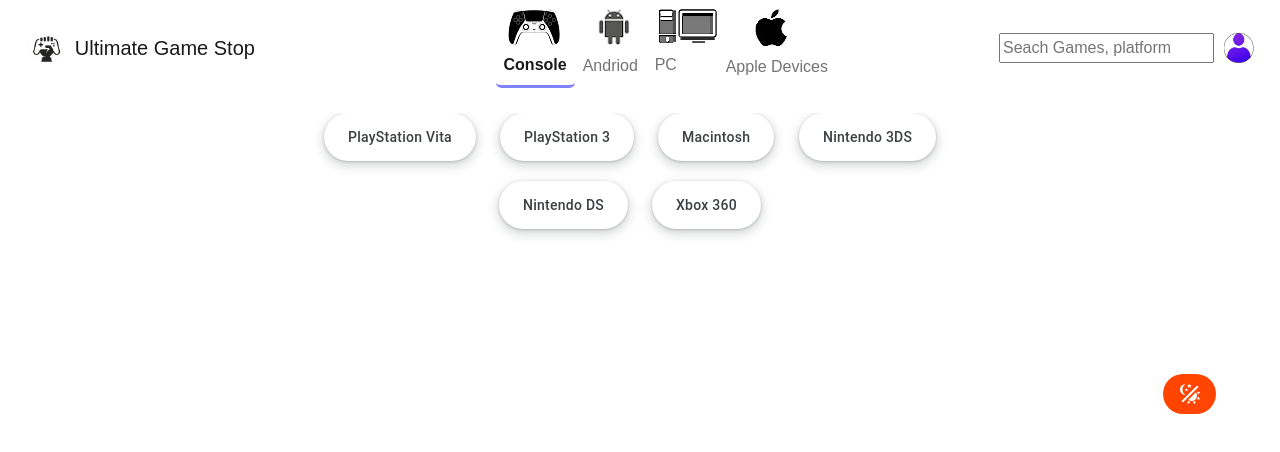
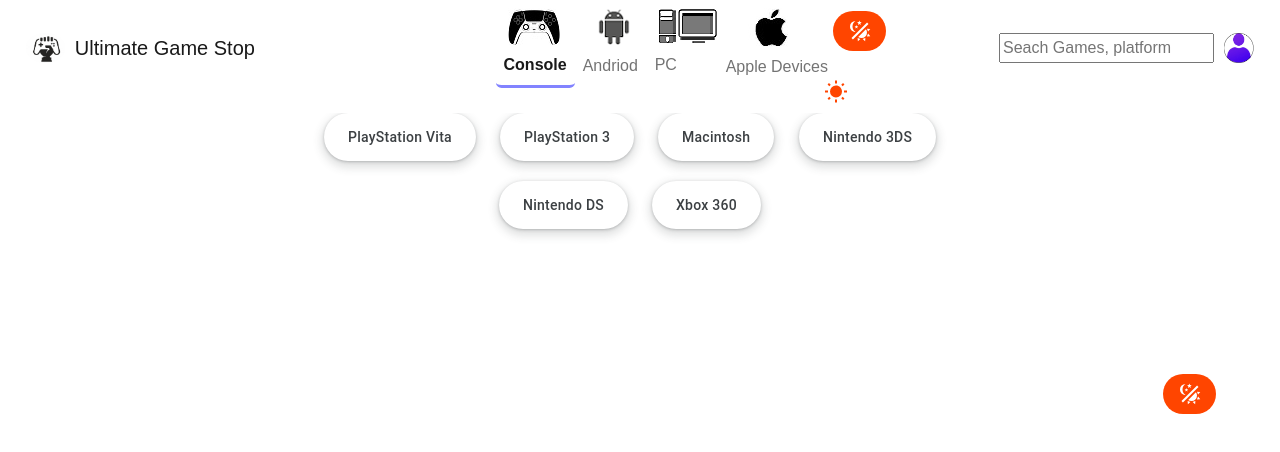
Before and after one commit to manish11913017/ultimateGameStop, a plain HTML site: page index.html in a window 1280 px wide. Drawn offline with nearby package versions, Linux system fonts and the light colour scheme; no server answers.

Commit message:
Dark theme button added to nav-bar
Dark theme button was previously at the bottom of the page now added to nav-bar too.

```diff
--- a/index.html
+++ b/index.html
@@ -33,6 +33,8 @@
                 <div class="collapse navbar-collapse" id="navbarTogglerDemo03">
 
                     <ul class="navbar-nav mr-auto mt-2 mt-lg-0 catagory">
+
+
                         <li class="nav-item active">
                             <img id="console-logo" src="photos/console-logo.jpg" alt="colsole logo">
                             <a class="nav-link" id="Console" href="#">Console<span class="sr-only">(current)</span></a>
@@ -52,6 +54,24 @@
                             <img id="apple-logo" src="photos/apple-logo.jpg" alt="apple logo">
                             <a class="nav-link" id="apple-devices" href="#">Apple Devices</a>
                         </li>
+
+                        <li class="nav-item">
+                          <!-- dark mode button -->
+                          <button class="theme-toggle-button float-right theme-toggle-button-right-padding">
+                            <svg class="icon" style="width:24px;height:24px" viewBox="0 0 24 24">
+                              <path fill="currentColor" d="M7.5,2C5.71,3.15 4.5,5.18 4.5,7.5C4.5,9.82 5.71,11.85 7.53,13C4.46,13 2,10.54 2,7.5A5.5,5.5 0 0,1 7.5,2M19.07,3.5L20.5,4.93L4.93,20.5L3.5,19.07L19.07,3.5M12.89,5.93L11.41,5L9.97,6L10.39,4.3L9,3.24L10.75,3.12L11.33,1.47L12,3.1L13.73,3.13L12.38,4.26L12.89,5.93M9.59,9.54L8.43,8.81L7.31,9.59L7.65,8.27L6.56,7.44L7.92,7.35L8.37,6.06L8.88,7.33L10.24,7.36L9.19,8.23L9.59,9.54M19,13.5A5.5,5.5 0 0,1 13.5,19C12.28,19 11.15,18.6 10.24,17.93L17.93,10.24C18.6,11.15 19,12.28 19,13.5M14.6,20.08L17.37,18.93L17.13,22.28L14.6,20.08M18.93,17.38L20.08,14.61L22.28,17.15L18.93,17.38M20.08,12.42L18.94,9.64L22.28,9.88L20.08,12.42M9.63,18.93L12.4,20.08L9.87,22.27L9.63,18.93Z"/>
+                            </svg>
+                          </button>
+
+                          <div class="sun-moon-container">
+                            <svg class="sun" style="width:24px;height:24px" viewBox="0 0 24 24">
+                              <path d="M3.55,18.54L4.96,19.95L6.76,18.16L5.34,16.74M11,22.45C11.32,22.45 13,22.45 13,22.45V19.5H11M12,5.5A6,6 0 0,0 6,11.5A6,6 0 0,0 12,17.5A6,6 0 0,0 18,11.5C18,8.18 15.31,5.5 12,5.5M20,12.5H23V10.5H20M17.24,18.16L19.04,19.95L20.45,18.54L18.66,16.74M20.45,4.46L19.04,3.05L17.24,4.84L18.66,6.26M13,0.55H11V3.5H13M4,10.5H1V12.5H4M6.76,4.84L4.96,3.05L3.55,4.46L5.34,6.26L6.76,4.84Z" />
+                            </svg>
+
+                            <svg class="moon" style="width:24px;height:24px" viewBox="0 0 24 24">
+                              <path d="M17.75,4.09L15.22,6.03L16.13,9.09L13.5,7.28L10.87,9.09L11.78,6.03L9.25,4.09L12.44,4L13.5,1L14.56,4L17.75,4.09M21.25,11L19.61,12.25L20.2,14.23L18.5,13.06L16.8,14.23L17.39,12.25L15.75,11L17.81,10.95L18.5,9L19.19,10.95L21.25,11M18.97,15.95C19.8,15.87 20.69,17.05 20.16,17.8C19.84,18.25 19.5,18.67 19.08,19.07C15.17,23 8.84,23 4.94,19.07C1.03,15.17 1.03,8.83 4.94,4.93C5.34,4.53 5.76,4.17 6.21,3.85C6.96,3.32 8.14,4.21 8.06,5.04C7.79,7.9 8.75,10.87 10.95,13.06C13.14,15.26 16.1,16.22 18.97,15.95M17.33,17.97C14.5,17.81 11.7,16.64 9.53,14.5C7.36,12.31 6.2,9.5 6.04,6.68C3.23,9.82 3.34,14.64 6.35,17.66C9.37,20.67 14.19,20.78 17.33,17.97Z" />
+                            </svg>
+                          </li>
                     </ul>
 
                     <div class="search-wrapper">
```
